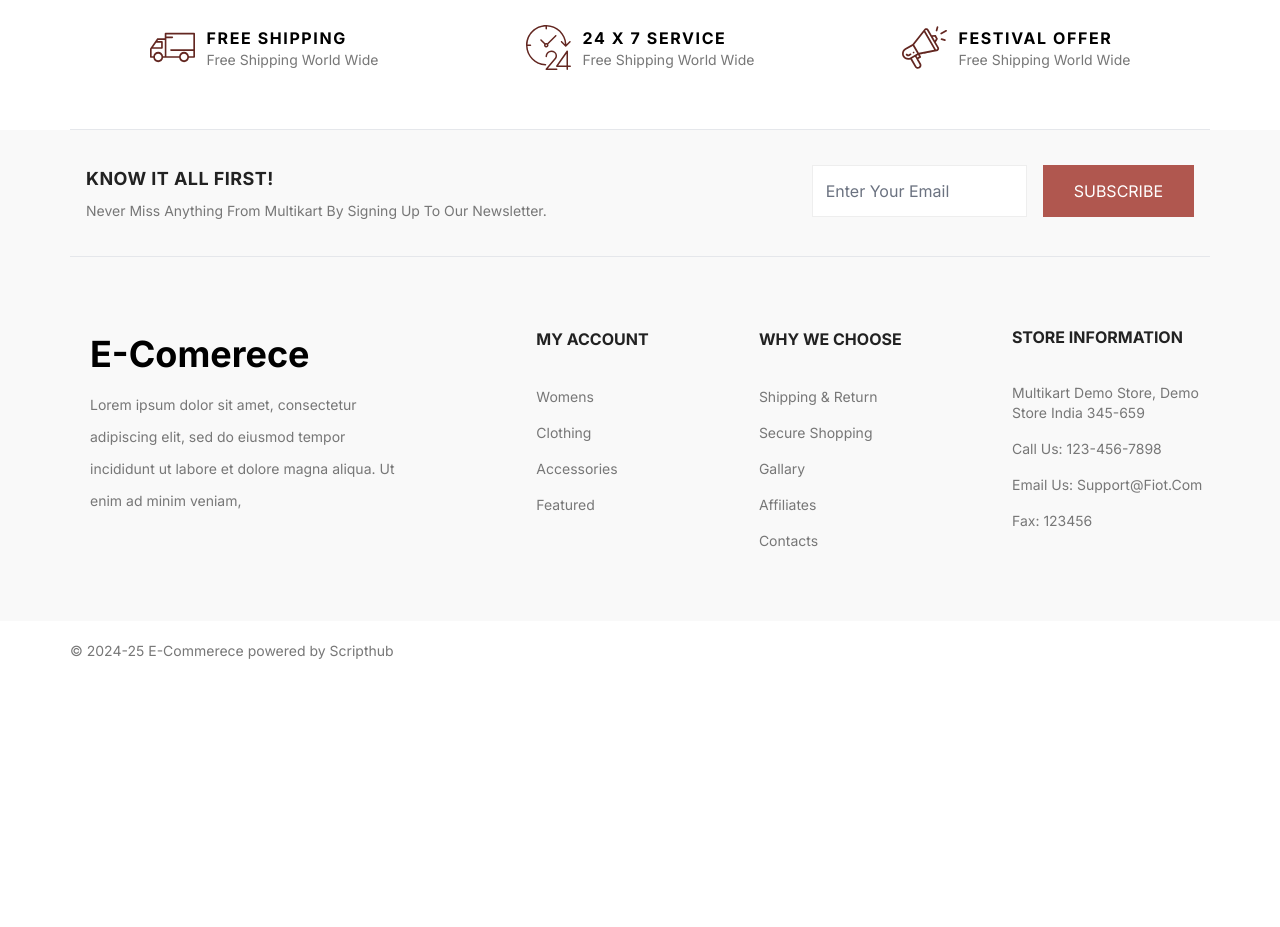
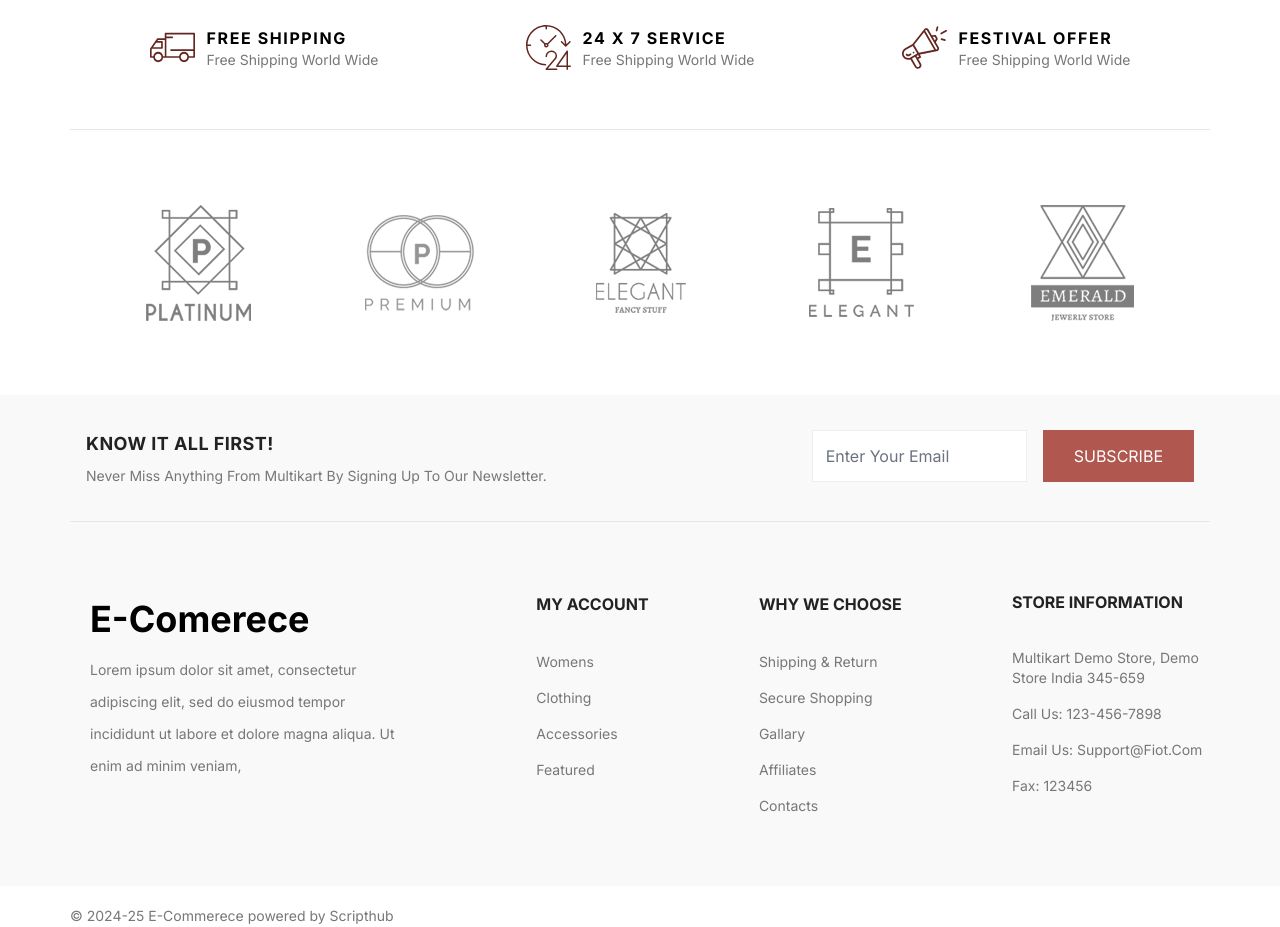
Before and after one commit to kamranalig/e-commerce_frontend, a Next.js app: page / in a window 1280 px wide. Shown: the part 2960-3887 px from the top of the page. Before the commit the page ends 3641 px from the top, so only its background shows below. Built offline with nearby package versions, Linux system fonts and the light colour scheme.

Commit message:
company card added

```diff
--- a/src/app/page.js
+++ b/src/app/page.js
@@ -1,4 +1,5 @@
 import ServicesComponent from "@/components/ServicesComponent";
+import CompanyCard from "@/components/companiesCards";
 import MainCarosal from "@/components/homeCarosal/HomeCarosal";
 import HomeCardsComponent from "@/components/sectionCard/HomeProductSec";
 import Image from "next/image";
@@ -80,6 +81,7 @@ export default function Home() {
       <hr className="max-w-[1140px] mx-auto" />
       <ServicesComponent />
       <hr className="max-w-[1140px] mx-auto" />
+      <CompanyCard />
     </>
   );
 }
--- /dev/null
+++ b/src/components/CompaniesCards.jsx
@@ -0,0 +1,45 @@
+import React from "react";
+import Image from "next/image";
+const CompanyCard = () => {
+  return (
+    <div className="comp max-w-[1140px] flex gap-8 md:gap-24 flex-wrap py-[30px] md:py-[70px] justify-center mx-auto overflow-hidden">
+      <Image
+        src="/c1.png"
+        alt="comp1"
+        height={125}
+        width={125}
+        className=" opacity-50 hover:opacity-100"
+      />
+      <Image
+        src="/c2.png"
+        alt="comp2"
+        height={125}
+        width={125}
+        className=" opacity-50 hover:opacity-100"
+      />
+      <Image
+        src="/c3.png"
+        alt="comp3"
+        height={125}
+        width={125}
+        className=" opacity-50 hover:opacity-100"
+      />
+      <Image
+        src="/c4.png"
+        alt="comp4"
+        height={125}
+        width={125}
+        className=" opacity-50 hover:opacity-100"
+      />
+      <Image
+        src="/c5.png"
+        alt="comp5"
+        height={125}
+        width={125}
+        className=" opacity-50 hover:opacity-100"
+      />
+    </div>
+  );
+};
+
+export default CompanyCard;
```
